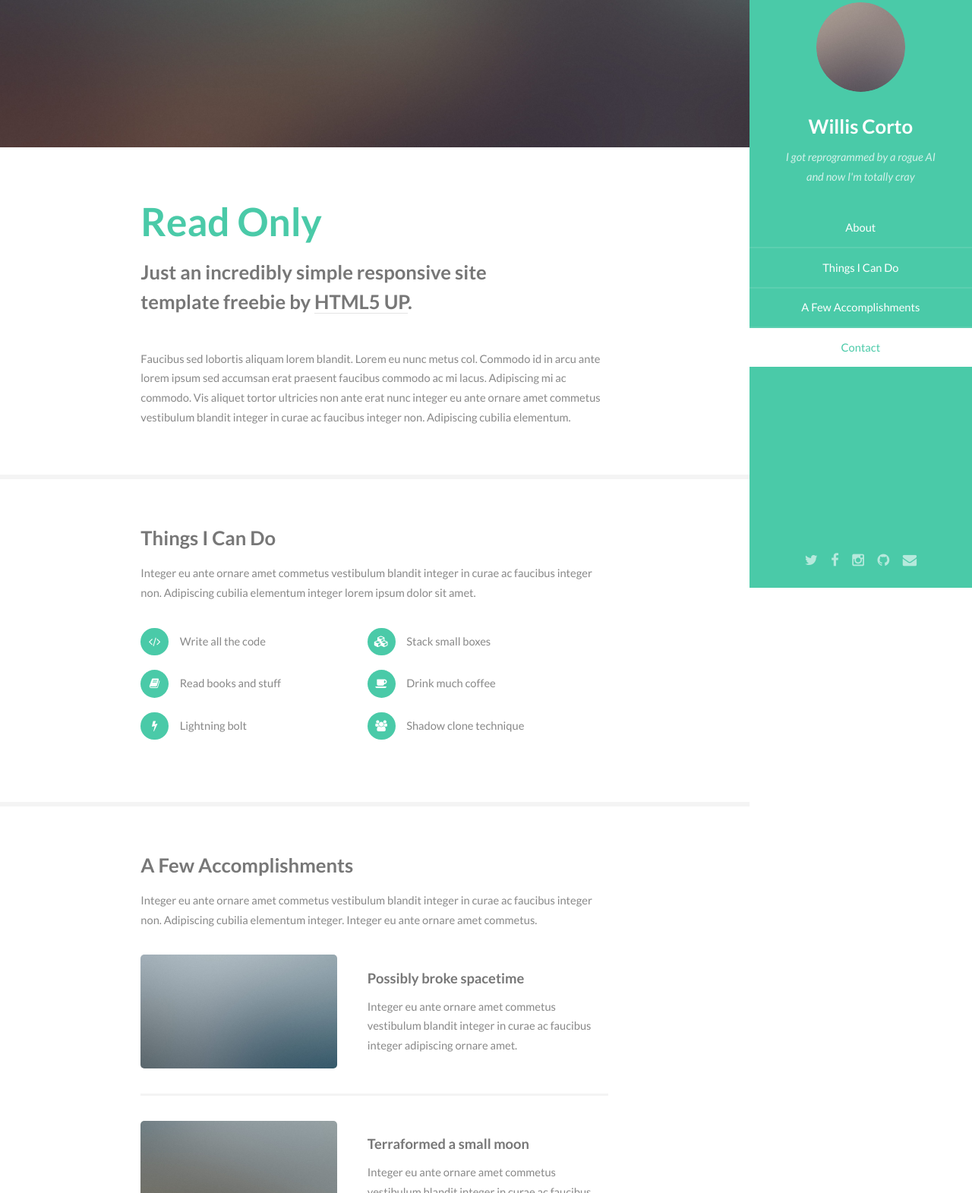
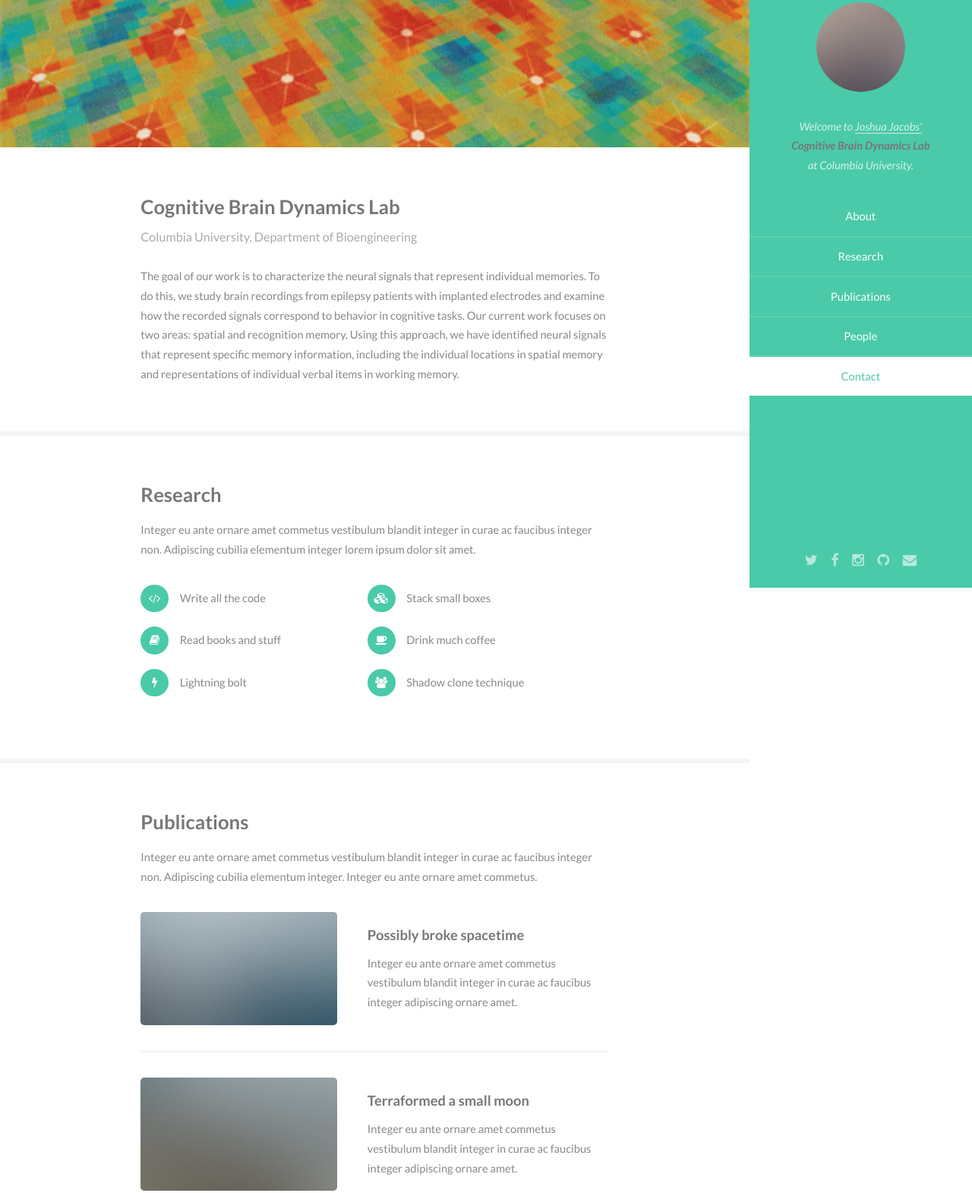
Before and after one commit to conovich/JacobsLabWeb, a plain HTML site: page html5up-read-only/index.html in a window 1280 px wide. Shown: the part 26-1597 px from the top of the page at 76% size. Drawn offline with Linux system fonts and the light colour scheme.

Commit message:
Tweaking.

```diff
--- a/html5up-read-only/assets/css/main.css
+++ b/html5up-read-only/assets/css/main.css
@@ -2573,8 +2573,8 @@
 /* One */
 
 	#one:before {
-		background-image: url("../../images/banner.jpg");
-		background-position: top right;
+		background-image: url("../../images/gridCellCover.jpg");
+		background-position: 0% 70%;
 		background-repeat: no-repeat;
 		background-size: cover;
 		content: '';
--- a/html5up-read-only/index.html
+++ b/html5up-read-only/index.html
@@ -19,15 +19,16 @@
 			<section id="header">
 				<header>
 					<span class="image avatar"><img src="images/avatar.jpg" alt="" /></span>
-					<h1 id="logo"><a href="#">Willis Corto</a></h1>
-					<p>I got reprogrammed by a rogue AI<br />
-					and now I'm totally cray</p>
+					<p>Welcome to <a href="documents/Jacobs_CV.pdf">Joshua Jacobs'</a> <br />
+					<strong>Cognitive Brain Dynamics Lab</strong> <br />
+					at Columbia University.</p>
 				</header>
 				<nav id="nav">
 					<ul>
 						<li><a href="#one" class="active">About</a></li>
-						<li><a href="#two">Things I Can Do</a></li>
-						<li><a href="#three">A Few Accomplishments</a></li>
+						<li><a href="#two">Research</a></li>
+						<li><a href="#three">Publications</a></li>
+						<li><a href="#people">People</a></li>
 						<li><a href="#four">Contact</a></li>
 					</ul>
 				</nav>
@@ -52,18 +53,17 @@
 							<section id="one">
 								<div class="container">
 									<header class="major">
-										<h2>Read Only</h2>
-										<p>Just an incredibly simple responsive site<br />
-										template freebie by <a href="http://html5up.net">HTML5 UP</a>.</p>
+										<h3>Cognitive Brain Dynamics Lab</h3>
+										<p>Columbia University, Department of Bioengineering</p>
 									</header>
-									<p>Faucibus sed lobortis aliquam lorem blandit. Lorem eu nunc metus col. Commodo id in arcu ante lorem ipsum sed accumsan erat praesent faucibus commodo ac mi lacus. Adipiscing mi ac commodo. Vis aliquet tortor ultricies non ante erat nunc integer eu ante ornare amet commetus vestibulum blandit integer in curae ac faucibus integer non. Adipiscing cubilia elementum.</p>
+									<p>The goal of our work is to characterize the neural signals that represent individual memories. To do this, we study brain recordings from epilepsy patients with implanted electrodes and examine how the recorded signals correspond to behavior in cognitive tasks. Our current work focuses on two areas: spatial and recognition memory. Using this approach, we have identified neural signals that represent specific memory information, including the individual locations in spatial memory and representations of individual verbal items in working memory.</p>
 								</div>
 							</section>
 
 						<!-- Two -->
 							<section id="two">
 								<div class="container">
-									<h3>Things I Can Do</h3>
+									<h3>Research</h3>
 									<p>Integer eu ante ornare amet commetus vestibulum blandit integer in curae ac faucibus integer non. Adipiscing cubilia elementum integer lorem ipsum dolor sit amet.</p>
 									<ul class="feature-icons">
 										<li class="fa-code">Write all the code</li>
@@ -79,7 +79,38 @@
 						<!-- Three -->
 							<section id="three">
 								<div class="container">
-									<h3>A Few Accomplishments</h3>
+									<h3>Publications</h3>
+									<p>Integer eu ante ornare amet commetus vestibulum blandit integer in curae ac faucibus integer non. Adipiscing cubilia elementum integer. Integer eu ante ornare amet commetus.</p>
+									<div class="features">
+										<article>
+											<a href="#" class="image"><img src="images/pic01.jpg" alt="" /></a>
+											<div class="inner">
+												<h4>Possibly broke spacetime</h4>
+												<p>Integer eu ante ornare amet commetus vestibulum blandit integer in curae ac faucibus integer adipiscing ornare amet.</p>
+											</div>
+										</article>
+										<article>
+											<a href="#" class="image"><img src="images/pic02.jpg" alt="" /></a>
+											<div class="inner">
+												<h4>Terraformed a small moon</h4>
+												<p>Integer eu ante ornare amet commetus vestibulum blandit integer in curae ac faucibus integer adipiscing ornare amet.</p>
+											</div>
+										</article>
+										<article>
+											<a href="#" class="image"><img src="images/pic03.jpg" alt="" /></a>
+											<div class="inner">
+												<h4>Snapped dark matter in the wild</h4>
+												<p>Integer eu ante ornare amet commetus vestibulum blandit integer in curae ac faucibus integer adipiscing ornare amet.</p>
+											</div>
+										</article>
+									</div>
+								</div>
+							</section>
+
+							<!-- People -->
+							<section id="people">
+								<div class="container">
+									<h3>People</h3>
 									<p>Integer eu ante ornare amet commetus vestibulum blandit integer in curae ac faucibus integer non. Adipiscing cubilia elementum integer. Integer eu ante ornare amet commetus.</p>
 									<div class="features">
 										<article>
```
Also changed, not shown: html5up-strongly-typed/index.html (+2 -2 lines), html5up-read-only/images/gridCellCover.jpg (renamed from html5up-strata/images/gridCellCover.gif), html5up-strata/images/gridCellCover,jpg.gif (added).
